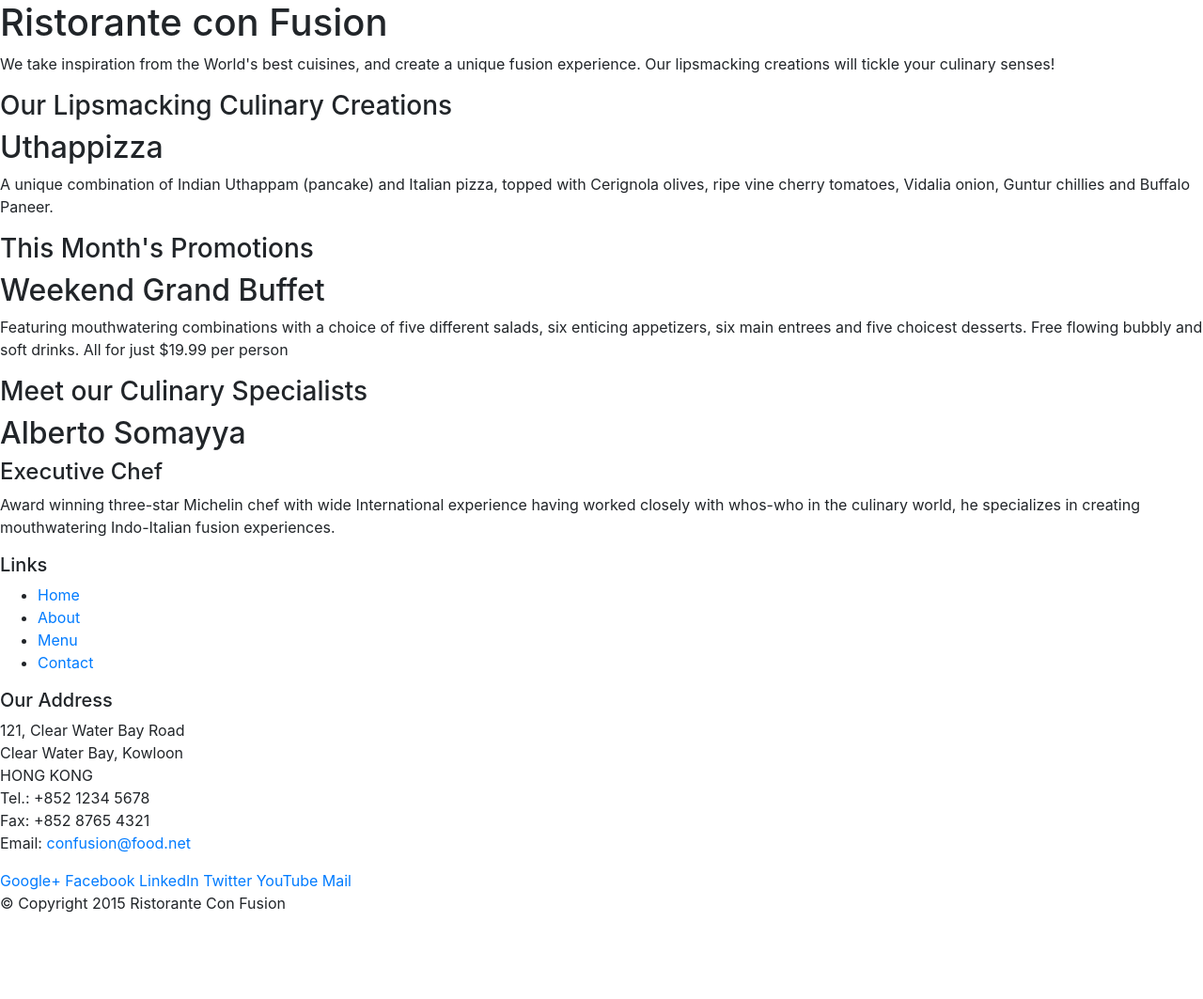
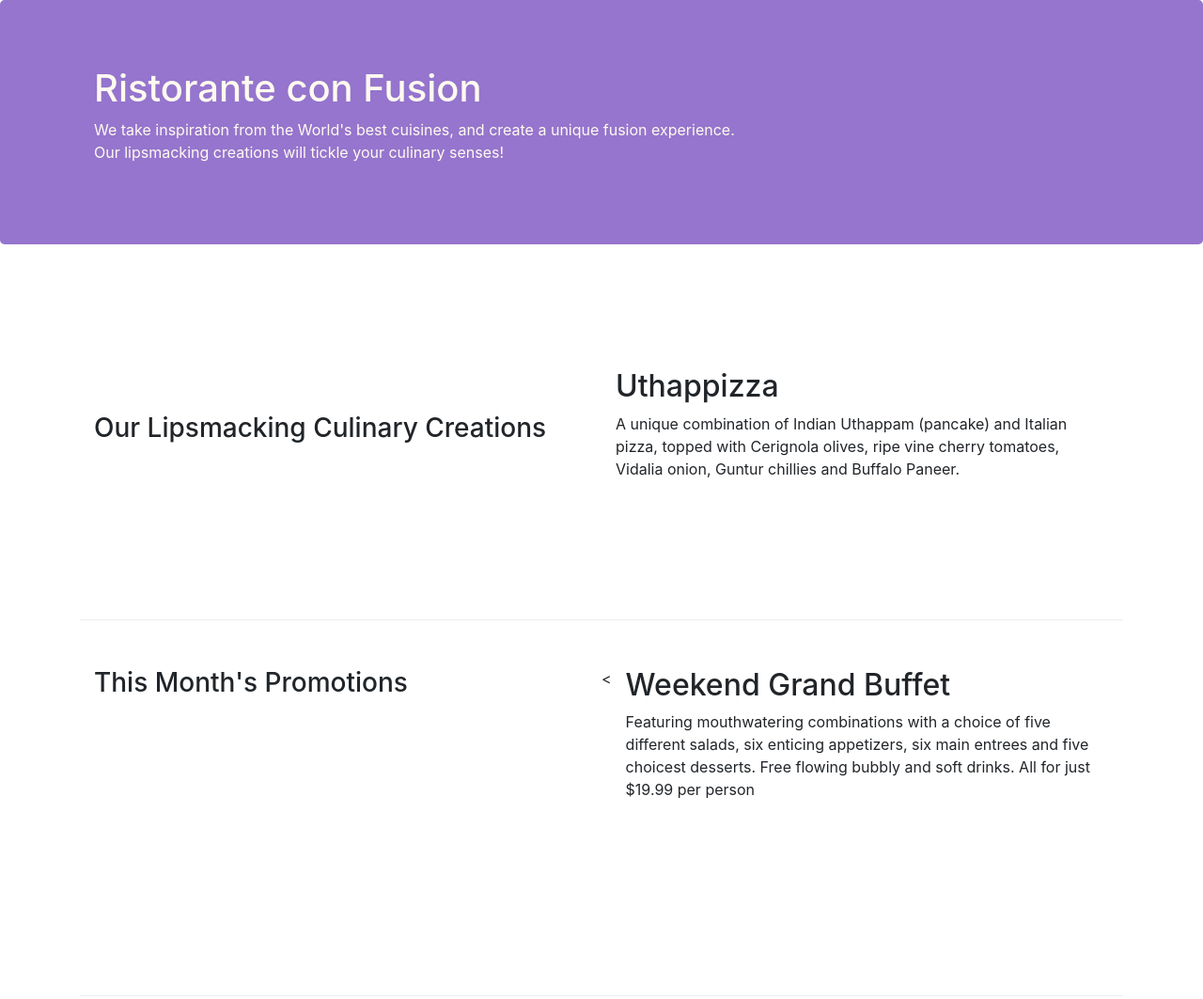
Before and after one commit to Nemooochka/confusion, a website: page index.html in a window 1280 px wide. Shown: the top 1063 px of the page at 94% size. Before the commit the page ends 989 px from the top, so only its background shows below. Drawn offline with nearby package versions, Linux system fonts and the light colour scheme.

Commit message:
Bootstrap 2

```diff
--- /dev/null
+++ b/css/styles.css
@@ -0,0 +1,30 @@
+.row-header{
+    margin:0px auto;
+    padding:0px;
+}
+
+.row-content {
+    margin:0px auto;
+    padding: 50px 0px 50px 0px;
+    border-bottom: 1px ridge;
+    min-height:400px;
+}
+
+.footer{
+    background-color: #D1C4E9;
+    margin:0px auto;
+    padding: 20px 0px 20px 0px;
+}
+
+.jumbotron {
+    padding:70px 30px 70px 30px;
+    margin:0px auto;
+    background: #9575CD ;
+    color:floralwhite;
+}
+
+address{
+    font-size:80%;
+    margin:0px;
+    color:#0f0f0f;
+}
--- a/index.html
+++ b/index.html
@@ -10,50 +10,51 @@
 
     <!-- Bootstrap CSS -->
     <link rel="stylesheet" href="node_modules/bootstrap/dist/css/bootstrap.min.css">
+    <link rel="stylesheet" href="css/styles.css">
 </head>
 
 <body>
 
-    <header>
-        <div>
-            <div>
-                <div>
+    <header class="jumbotron">
+        <div class="container">
+            <div class="row row-header">
+                <div class="col-12 col-sm-8">
                     <h1>Ristorante con Fusion</h1>
                     <p>We take inspiration from the World's best cuisines, and create a unique fusion experience. Our lipsmacking creations will tickle your culinary senses!</p>
                 </div>
-                <div>
+                <div class="col col-sm">
                 </div>
             </div>
         </div>
     </header>
 
-    <div>
-        <div>
-            <div>
+    <div class="container">
+        <div class="row row-content align-items-center">
+            <div class="col-sm-4 col-md-6 flex-first">
                 <h3>Our Lipsmacking Culinary Creations</h3>
             </div>
-            <div>
+            <div class="col-sm col-md flex-last">
                 <h2>Uthappizza</h2>
                 <p>A unique combination of Indian Uthappam (pancake) and Italian pizza, topped with Cerignola olives, ripe vine cherry tomatoes, Vidalia onion, Guntur chillies and Buffalo Paneer.</p>
             </div>
         </div>
 
 
-        <div>
-            <div>
+        <div class="row row-content">
+            <div class="col-sm-4 col-md-6 flex-first">
                 <h3>This Month's Promotions</h3>
             </div>
-            <div>
+            < <div class="col-sm col-md flex-last">
                 <h2>Weekend Grand Buffet</h2>
                 <p>Featuring mouthwatering combinations with a choice of five different salads, six enticing appetizers, six main entrees and five choicest desserts. Free flowing bubbly and soft drinks. All for just $19.99 per person </p>
             </div>
         </div>
 
-        <div>
-            <div>
+        <div class="row row-content">
+            <div class="col-sm-4 col-md-6 flex-first">
                 <h3>Meet our Culinary Specialists</h3>
             </div>
-            <div>
+            <div class="col-sm col-md flex-last">
                 <h2>Alberto Somayya</h2>
                 <h4>Executive Chef</h4>
                 <p>Award winning three-star Michelin chef with wide International experience having worked closely with whos-who in the culinary world, he specializes in creating mouthwatering Indo-Italian fusion experiences. </p>
@@ -61,19 +62,19 @@
         </div>
     </div>
 
-    <footer>
-        <div>
-            <div>
-                <div>
+    <footer class="footer">
+        <div class="container">
+            <div class="row">
+                <div class="col-sm-2 col-5">
                     <h5>Links</h5>
-                    <ul>
+                    <ul class="col-5 offset-1 col-sm-2 list-unstyled">
                         <li><a href="#">Home</a></li>
                         <li><a href="#">About</a></li>
                         <li><a href="#">Menu</a></li>
                         <li><a href="#">Contact</a></li>
                     </ul>
                 </div>
-                <div>
+                <div class="col-6 col-sm-5">
                     <h5>Our Address</h5>
                     <address>
 		              121, Clear Water Bay Road<br>
@@ -84,8 +85,8 @@
 		              Email: <a href="mailto:confusion@food.net">confusion@food.net</a>
 		           </address>
                 </div>
-                <div>
-                    <div>
+                <div class="col col-sm-4 align-self-center">
+                    <div class="text-center">
                         <a href="http://google.com/+">Google+</a>
                         <a href="http://www.facebook.com/profile.php?id=">Facebook</a>
                         <a href="http://www.linkedin.com/in/">LinkedIn</a>
@@ -95,8 +96,8 @@
                     </div>
                 </div>
            </div>
-           <div>
-                <div>
+           <div class="row justify-content-center">
+                <div class="col-auto">
                     <p>© Copyright 2015 Ristorante Con Fusion</p>
                 </div>
            </div>
```
